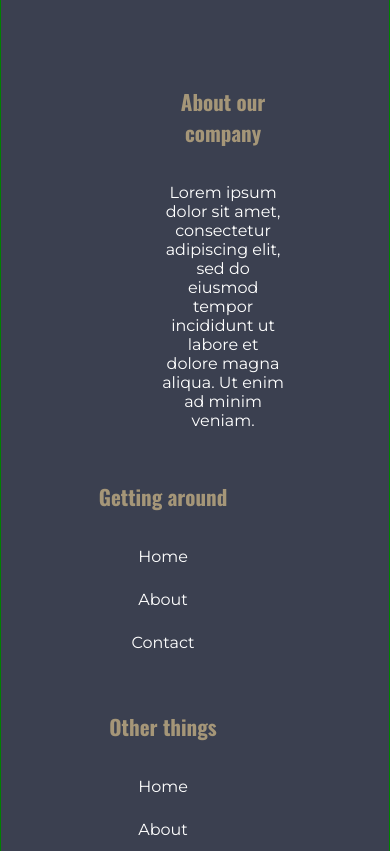
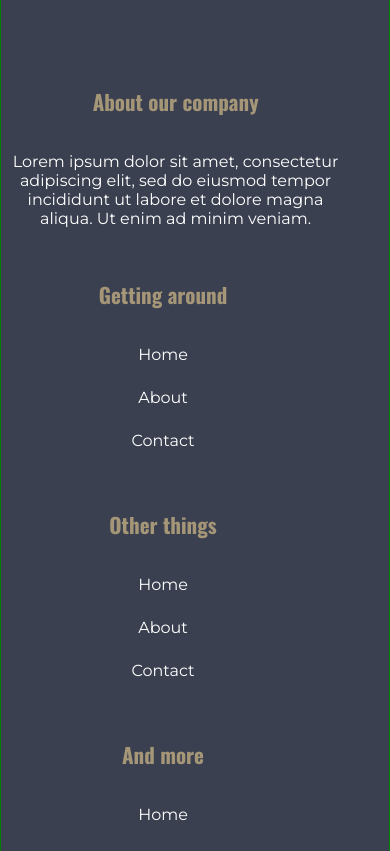
Before and after one commit to PatrykJuniorPy/frontend, a plain HTML site: page final-website/index.html in a window 390 px wide. Shown: the part 4178-5029 px from the top of the page. Drawn offline with nearby package versions, Linux system fonts and the light colour scheme.

Commit message:
update response

```diff
--- a/final-website/styles.css
+++ b/final-website/styles.css
@@ -212,7 +212,6 @@ h5 {
 .col-special {
   text-align: left;
   width: 32%;
-  margin-left: 10em;
 }
 .col {
   justify-content: flex-start;
@@ -233,13 +232,17 @@ h5 {
   text-decoration: none;
 }
 
-@media (max-width: 800px) {
+@media (max-width: 700px) {
   .nav-link {
     flex-direction: column;
   }
 
   .col-special {
+    justify-content: flex-start;
     text-align: center;
+    width: 90%;
+    margin-right: 4em;
+
   }
 
   .col {
@@ -252,6 +255,10 @@ h5 {
 }
 
 @media (min-width: 800px) {
+  .col-special {
+    margin-left: 10em;
+  }
+
   .nav__list {
     margin-left: 0;
   }
```
